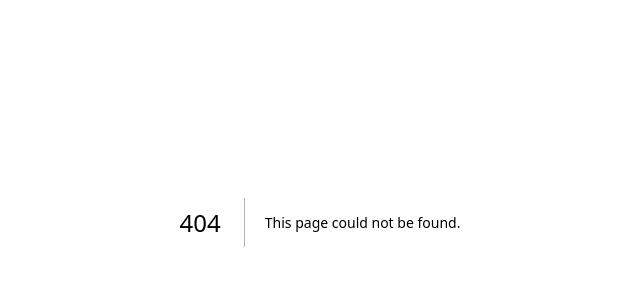
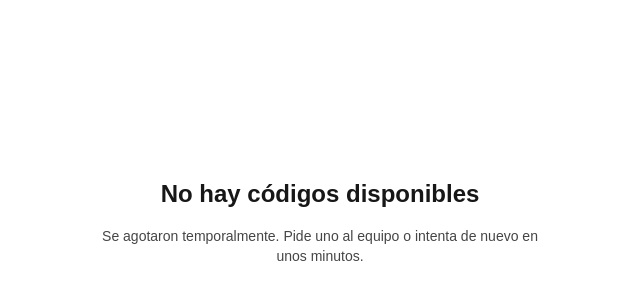
Before and after one commit to viktorhino/wowkards-mvp, a Next.js app: page /claim/unavailable in a window 1280 px wide. Before the commit this address had no page. Shown: the part 178-478 px from the top of the page, without its empty margins (320-960 px from the left). Built offline with nearby package versions, Linux system fonts and the light colour scheme.

Commit message:
feat: /claim/free  redirige al primer short_code unclaimed (+fallback)

```diff
--- /dev/null
+++ b/src/app/claim/free/route.ts
@@ -0,0 +1,23 @@
+import { NextRequest, NextResponse } from "next/server";
+import { supabase } from "@/lib/supabase/client";
+
+export async function GET(req: NextRequest) {
+  // 1) Buscar el primer short_code con status='unclaimed'
+  const { data, error } = await supabase
+    .from("short_codes")
+    .select("code")
+    .eq("status", "unclaimed")
+    .order("created_at", { ascending: true })
+    .limit(1)
+    .maybeSingle();
+
+  const origin = new URL(req.url).origin;
+
+  // 2) Si no hay códigos libres → fallback amigable
+  if (error || !data?.code) {
+    return NextResponse.redirect(`${origin}/claim/unavailable`, 302);
+  }
+
+  // 3) Redirigir al code libre
+  return NextResponse.redirect(`${origin}/${data.code}`, 302);
+}
--- /dev/null
+++ b/src/app/claim/unavailable/page.tsx
@@ -0,0 +1,13 @@
+export default function Page() {
+  return (
+    <main className="min-h-screen grid place-items-center p-8 text-center">
+      <div className="max-w-md space-y-4">
+        <h1 className="text-2xl font-bold">No hay códigos disponibles</h1>
+        <p className="text-sm opacity-80">
+          Se agotaron temporalmente. Pide uno al equipo o intenta de nuevo en
+          unos minutos.
+        </p>
+      </div>
+    </main>
+  );
+}
```
